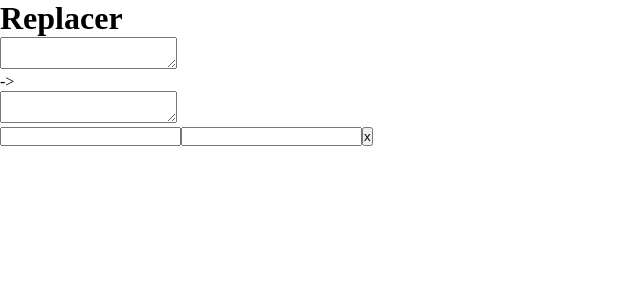
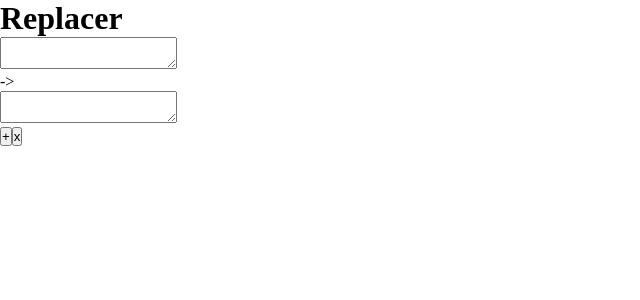
Before and after one commit to jonwang2000/replacer, a React (Create React App) app: page / in a window 1280 px wide. Shown: the top 300 px of the page, without its empty margins (0-640 px from the left). Built offline with nearby package versions, Linux system fonts and the light colour scheme.

Commit message:
More basic structure

```diff
--- a/src/App.js
+++ b/src/App.js
@@ -11,6 +11,9 @@ import ReplaceRules from "./components/ReplaceRules";
 const App = props => {
 	// State for input text
 	const [inputText, setInputText] = useState("");
+
+	// State for rules
+	const [rules, setRules] = useState([]);
 
 	// Event handler for input
 	const inputHandle = event => {
@@ -30,7 +33,7 @@ const App = props => {
 				outputText={output}
 			/>
 
-			<ReplaceRules />
+			<ReplaceRules rules={rules} setRules={setRules} />
 		</div>
 	);
 };
--- a/src/components/ReplaceRules.js
+++ b/src/components/ReplaceRules.js
@@ -5,9 +5,22 @@ import React from "react";
 import Rule from "./Rule";
 
 const ReplaceRules = props => {
+	const { rules, setRules } = props;
+
+    const addRule = () => {
+        console.log('add');
+    }
+
+    const clearRules = () => {
+        console.log('clearall')
+    }
+
 	return (
 		<div>
-			<Rule />
+			<div>
+				<button onClick={addRule}>+</button>
+				<button onClick={clearRules}>x</button>
+			</div>
 		</div>
 	);
 };
```
